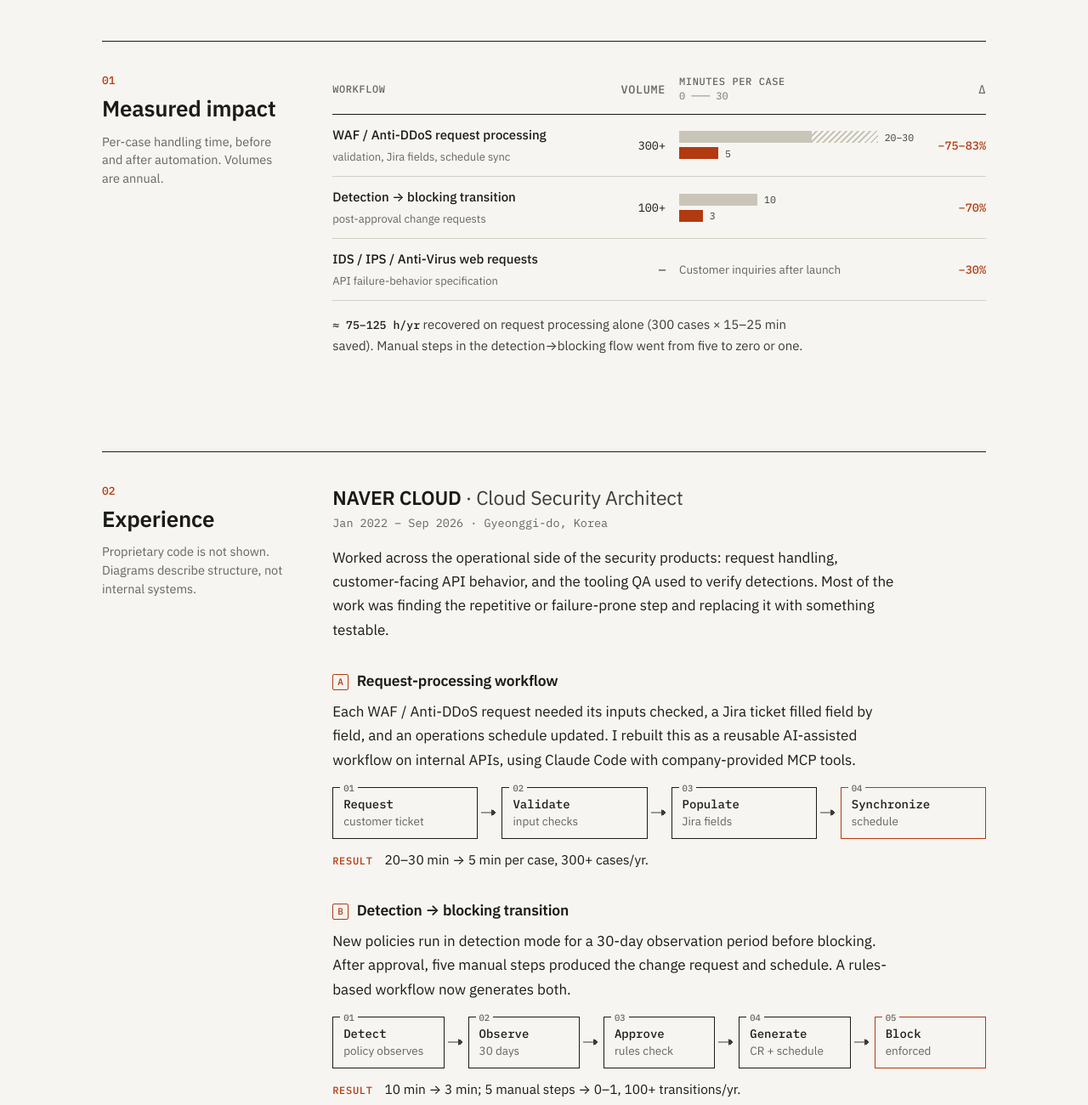
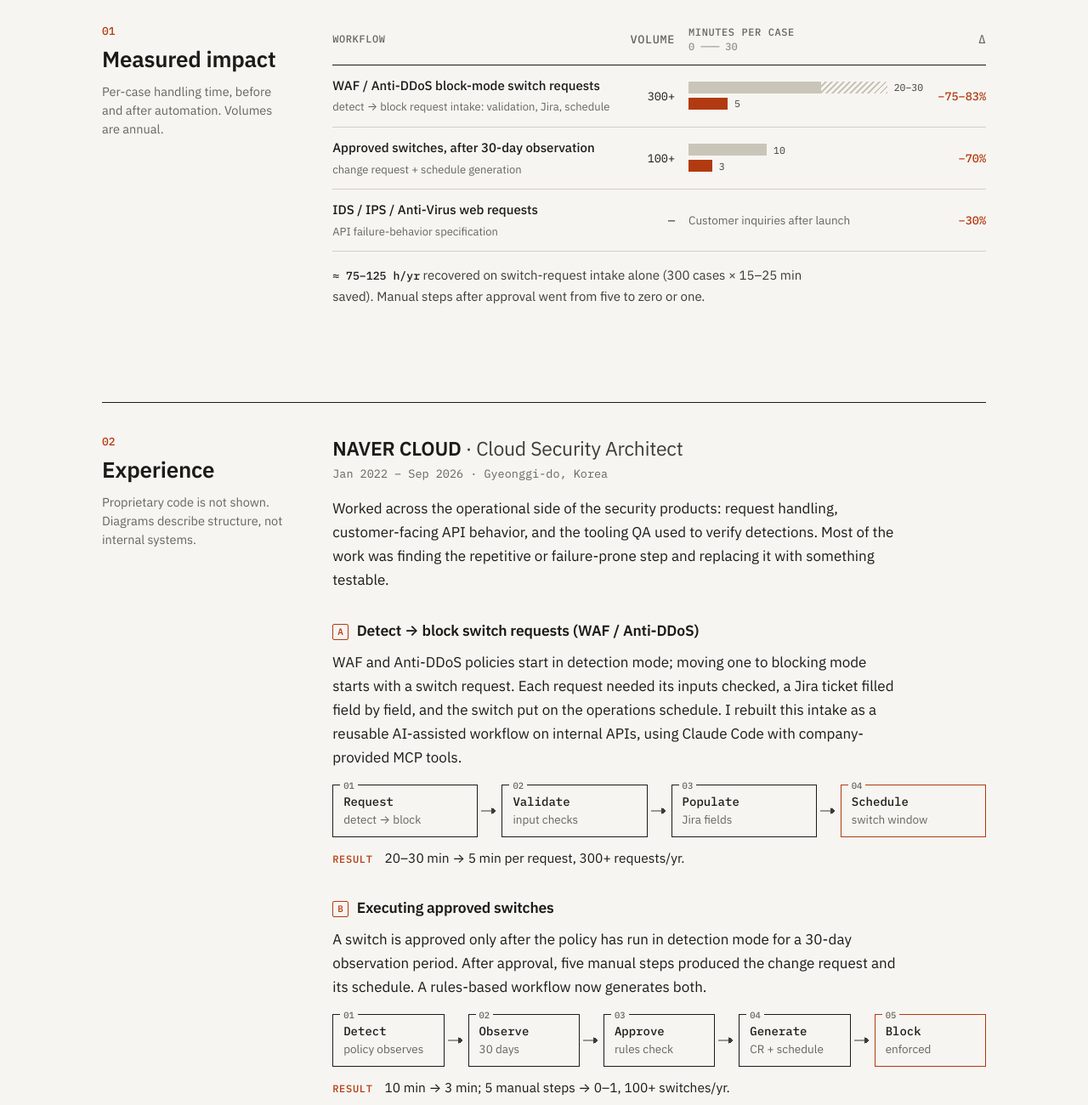
Before and after one commit to yelynew/yelynyoo, a plain HTML site: page index.html in a window 1280 px wide. Shown: the part 680-1980 px from the top of the page at 85% size. Drawn offline with Linux system fonts and the light colour scheme.

Commit message:
Reword headline; frame WAF/Anti-DDoS work as detect-to-block switches
Headline now leads with removing manual steps. The impact table and
cases A/B describe the two stages of a detect-to-block mode switch:
request intake, then executing approved switches after the 30-day
observation period.

Co-Authored-By: Claude Opus 5.5 <noreply@anthropic.com>
Claude-Session: https://claude.ai/code/session_01Ps1tW6pZhGdTiCQZg1HEBy

```diff
--- a/index.html
+++ b/index.html
@@ -79,10 +79,10 @@
         <div class="intro-text">
           <p class="kicker">Software Engineer · Los Angeles</p>
           <h1 id="intro-title">
-            I make operational systems smaller, safer, and easier to reason about.
+            Most of my best work has been deleting steps.
           </h1>
           <p class="lede">
-            Four years building on cloud security services at <strong>NAVER CLOUD</strong>, building
+            Four years on cloud security services at <strong>NAVER CLOUD</strong>, building
             Python tooling and API-driven workflows for WAF, Anti-DDoS, IDS/IPS and Anti-Virus
             services used by 1,000+ enterprise customers. Now an M.S. Computer Science student at
             <strong>USC</strong>, building routing and retrieval systems and studying how to evaluate language models.
@@ -127,8 +127,8 @@
               <tbody>
                 <tr>
                   <th scope="row">
-                    WAF / Anti-DDoS request processing
-                    <small>validation, Jira fields, schedule sync</small>
+                    WAF / Anti-DDoS block-mode switch requests
+                    <small>detect → block request intake: validation, Jira, schedule</small>
                   </th>
                   <td class="num">300+</td>
                   <td>
@@ -141,8 +141,8 @@
                 </tr>
                 <tr>
                   <th scope="row">
-                    Detection → blocking transition
-                    <small>post-approval change requests</small>
+                    Approved switches, after 30-day observation
+                    <small>change request + schedule generation</small>
                   </th>
                   <td class="num">100+</td>
                   <td>
@@ -166,9 +166,8 @@
             </table>
           </div>
           <p class="footnote">
-            <span class="mono">≈ 75–125 h/yr</span> recovered on request processing alone
-            (300 cases × 15–25 min saved). Manual steps in the detection→blocking flow went from
-            five to zero or one.
+            <span class="mono">≈ 75–125 h/yr</span> recovered on switch-request intake alone
+            (300 cases × 15–25 min saved). Manual steps after approval went from five to zero or one.
           </p>
         </div>
       </section>
@@ -194,36 +193,38 @@
             </p>
 
             <div class="case">
-              <h4><span class="case-id">A</span> Request-processing workflow</h4>
+              <h4><span class="case-id">A</span> Detect → block switch requests (WAF / Anti-DDoS)</h4>
               <p>
-                Each WAF / Anti-DDoS request needed its inputs checked, a Jira ticket filled field by
-                field, and an operations schedule updated. I rebuilt this as a reusable AI-assisted
-                workflow on internal APIs, using Claude Code with company-provided MCP tools.
+                WAF and Anti-DDoS policies start in detection mode; moving one to blocking mode starts
+                with a switch request. Each request needed its inputs checked, a Jira ticket filled field
+                by field, and the switch put on the operations schedule. I rebuilt this intake as a
+                reusable AI-assisted workflow on internal APIs, using Claude Code with company-provided
+                MCP tools.
               </p>
-              <ol class="flow" aria-label="Request processing flow">
-                <li><b>Request</b><span>customer ticket</span></li>
+              <ol class="flow" aria-label="Switch request intake flow">
+                <li><b>Request</b><span>detect → block</span></li>
                 <li><b>Validate</b><span>input checks</span></li>
                 <li><b>Populate</b><span>Jira fields</span></li>
-                <li><b>Synchronize</b><span>schedule</span></li>
+                <li><b>Schedule</b><span>switch window</span></li>
               </ol>
-              <p class="result"><span>Result</span> 20–30 min → 5 min per case, 300+ cases/yr.</p>
+              <p class="result"><span>Result</span> 20–30 min → 5 min per request, 300+ requests/yr.</p>
             </div>
 
             <div class="case">
-              <h4><span class="case-id">B</span> Detection → blocking transition</h4>
+              <h4><span class="case-id">B</span> Executing approved switches</h4>
               <p>
-                New policies run in detection mode for a 30-day observation period before blocking.
-                After approval, five manual steps produced the change request and schedule. A
-                rules-based workflow now generates both.
+                A switch is approved only after the policy has run in detection mode for a 30-day
+                observation period. After approval, five manual steps produced the change request and
+                its schedule. A rules-based workflow now generates both.
               </p>
-              <ol class="flow" aria-label="Detection to blocking flow">
+              <ol class="flow" aria-label="Approved switch flow">
                 <li><b>Detect</b><span>policy observes</span></li>
                 <li><b>Observe</b><span>30 days</span></li>
                 <li><b>Approve</b><span>rules check</span></li>
                 <li><b>Generate</b><span>CR + schedule</span></li>
                 <li><b>Block</b><span>enforced</span></li>
               </ol>
-              <p class="result"><span>Result</span> 10 min → 3 min; 5 manual steps → 0–1, 100+ transitions/yr.</p>
+              <p class="result"><span>Result</span> 10 min → 3 min; 5 manual steps → 0–1, 100+ switches/yr.</p>
             </div>
 
             <div class="case">
```
